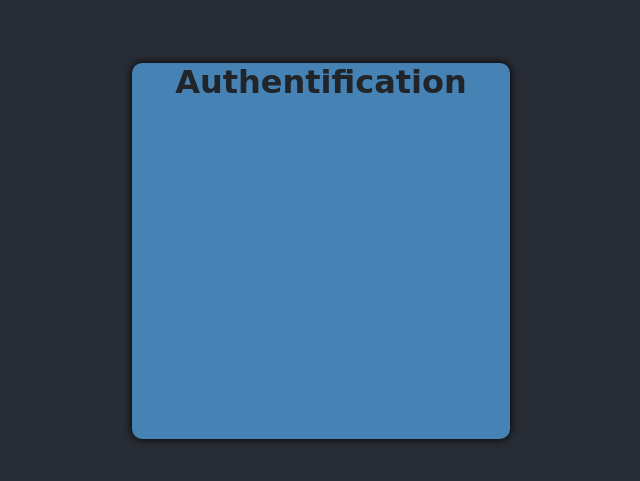
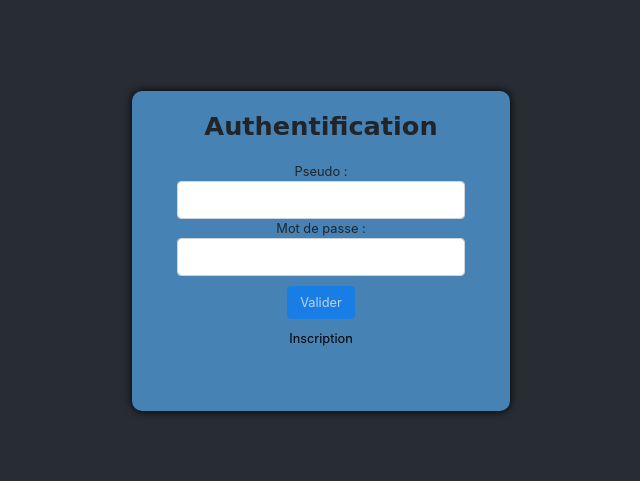
Before and after one commit to XDevilBlade/Refonte_Discord, an Angular app in the folder client/discord/: page / in a window 1280 px wide. Shown: the part 149-630 px from the top of the page, without its empty margins (319-959 px from the left). Built offline with nearby package versions, Linux system fonts and the light colour scheme.

Commit message:
modification de l'affiche d'authentification

```diff
--- a/client/discord/src/app/app.module.ts
+++ b/client/discord/src/app/app.module.ts
@@ -5,6 +5,7 @@ import { AppRoutingModule } from './app-routing.module';
 import { AppComponent } from './app.component';
 import { MenuComponent } from './menu/menu.component';
 import { AuthentificationComponent } from './authentification/authentification.component';
+import { FormsModule }   from '@angular/forms';
 
 @NgModule({
   declarations: [
@@ -14,7 +15,8 @@ import { AuthentificationComponent } from './authentification/authentification.c
   ],
   imports: [
     BrowserModule,
-    AppRoutingModule
+    AppRoutingModule,
+    FormsModule
   ],
   providers: [],
   bootstrap: [AppComponent]
--- a/client/discord/src/app/authentification/authentification.component.css
+++ b/client/discord/src/app/authentification/authentification.component.css
@@ -5,7 +5,7 @@
 
 #panel_authentification{
     width: 34%;
-    height: 47%;
+    height: 40%;
     background-color: #4682B4;
     border-radius: 10px;
     overflow: auto;
@@ -17,4 +17,20 @@
 #title{
     font-family: Comic Sans MS, Comic Sans, cursive;
     font-weight: bold;
+    font-size: 2vw;
+    margin: 20px;
 }
+
+#authentification{
+    font-size: 1vw;
+}
+
+#authentification button{
+    margin: 10px;
+    font-size: 1vw;
+}
+
+#authentification a{
+    margin: 10px;
+    color: black;
+}
--- a/client/discord/src/app/authentification/authentification.component.html
+++ b/client/discord/src/app/authentification/authentification.component.html
@@ -1,5 +1,15 @@
 <div class="container d-flex align-items-center" id="content_panel">
     <div class="container" id="panel_authentification">
         <h2 id="title">Authentification</h2>
+        <div class="container d-flex align-items-center">
+            <div id="authentification" class="container">
+                <form #f="ngForm" (ngSubmit)="onSubmit(f)">
+                    Pseudo : <input type="text" id="pseudo" class="form-control" name="pseudo" ngModel required>
+                    Mot de passe : <input type="password" id="mdp" class="form-control" name="mdp" ngModel required>
+                    <button class="btn btn-primary" type="submit" [disabled]="f.invalid">Valider</button>
+                </form>
+                <a href="*">Inscription</a>
+            </div>
+        </div>
     </div>
 </div>
--- a/client/discord/src/app/authentification/authentification.component.ts
+++ b/client/discord/src/app/authentification/authentification.component.ts
@@ -1,5 +1,5 @@
 import { Component, OnInit } from '@angular/core';
-
+import {NgForm} from '@angular/forms';
 @Component({
   selector: 'app-authentification',
   templateUrl: './authentification.component.html',
@@ -12,4 +12,8 @@ export class AuthentificationComponent implements OnInit {
   ngOnInit(): void {
   }
 
+  onSubmit(form: NgForm) {
+    console.log(form.value);
+  }
+
 }
```
